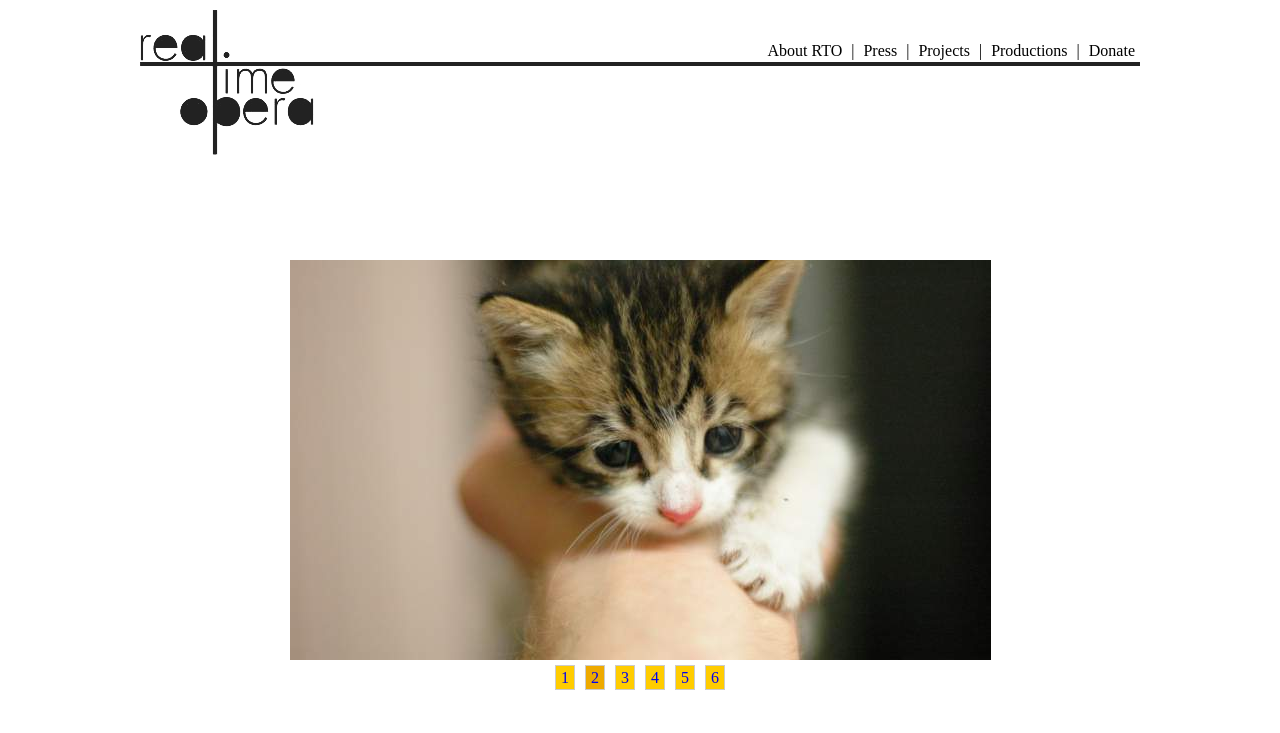
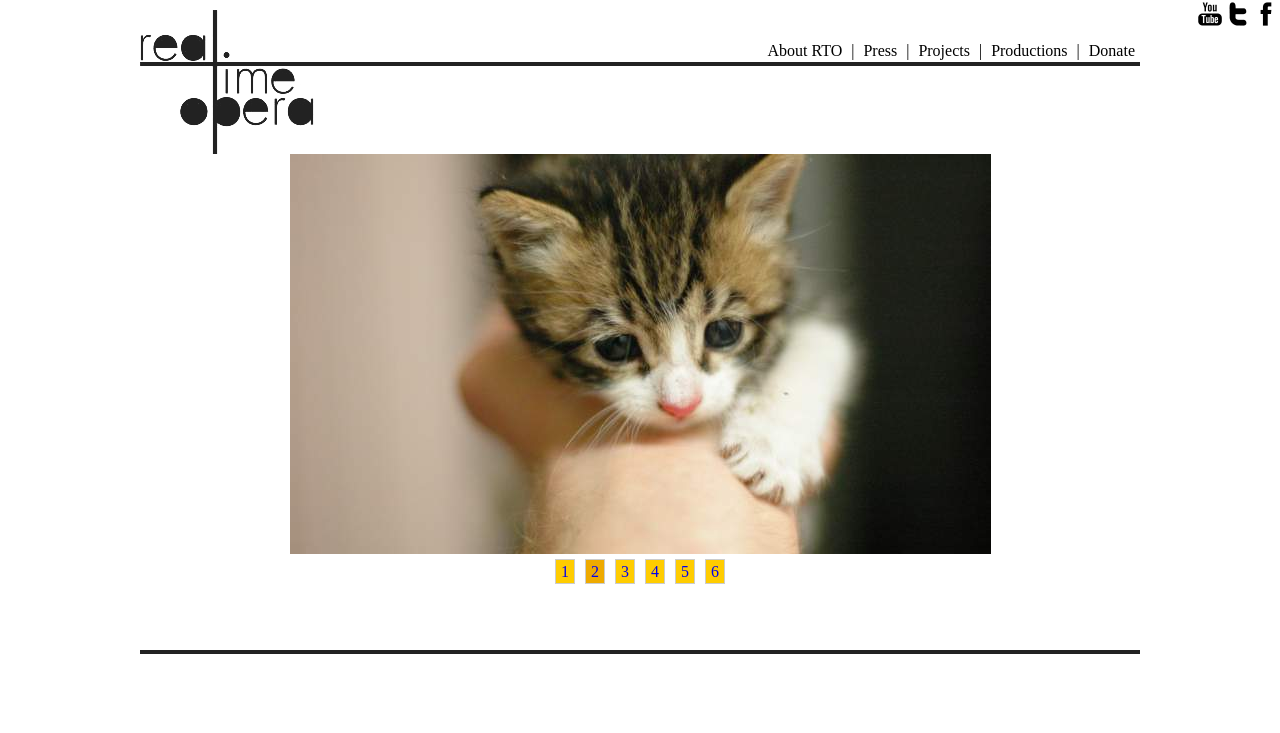
Before and after one commit to baroquebloke/RTO, a Flask app: page / in a window 1280 px wide. Shown: the top 733 px of the page. Run offline with Flask 2, Linux system fonts and the light colour scheme; some libraries are stand-ins or nearby versions.

Commit message:
added social media buttons!
and they work.  sweet

```diff
--- a/static/style.css
+++ b/static/style.css
@@ -48,7 +48,32 @@ table {
 }
 
 /* ################################################# */
-body {
+
+.social {
+    padding: 2px;
+    margin-bottom: -25px;
+    float: right;
+}
+.social ul li {
+    display:    inline-block;
+}
+.icon {
+    width:  24px;
+    height: 24px;
+    display:    block;
+    background-repeat:  no-repeat;
+}
+.facebook {
+    background-image:   url(/static/logos/24_facebook.png);
+}
+.twitter {
+    background-image:   url(/static/logos/24_twitter.png);
+}
+.youtube {
+    background-image:   url(/static/logos/24_youtube.png);
+}
+
+.container {
   max-width: 1000px;
   padding: 10px;
   margin: 0 auto;
@@ -57,31 +82,30 @@ header {
     max-width: 100%;
     background-image: url(/static/logos/full-width-logo.png);
     background-repeat: no-repeat;
-  height: 250px;
+    height: 144px;
     overflow: hidden;
+    clear: both;
 }
 menu {
     margin-top: 33px;
-}
-#nav {
     text-align: justify;
     float: right;
 }
-#nav li:after {
+menu li:after {
     content: '|';
 }
-#nav li:last-child:after {
+menu li:last-child:after {
     content: none;
 }
-#nav li {
+menu li {
     display: inline-block;
 }
-#nav a {
+menu a {
     text-decoration: none;
     color: black;
     padding: 0 5px 0 5px;
 }
-#nav a:hover {
+menu a:hover {
     color: green;
 }
 
@@ -112,3 +136,10 @@ menu {
 #slide_nav a:focus {
     outline: none;
 }
+footer {
+    max-width: 100%;
+    background-image: url(/static/logos/footer.png);
+    background-repeat: no-repeat;
+    height: 144px;
+    overflow: hidden;
+}
--- a/templates/layouts/base.html
+++ b/templates/layouts/base.html
@@ -13,18 +13,16 @@
     </head>
     <body>
         <div class="social">
-      <ul id="social_buttons">
-        <li>
-          <a src="/static/logos/facebook.png"/>
-        </li>
-        <li>
-          <a src="/static/logos/youtube.png"/>
-        </li>
+            <ul>
+                <li><a href="http://www.youtube.com" target="_blank" class="icon youtube"></a></li>
+                <li><a href="http://www.twitter.com" target="_blank" class="icon twitter"></a></li>
+                <li><a href="http://www.facebook.com" target="_blank" class="icon facebook"></a></li>
             </ul>
         </div>
+        <div class="container">
             <header>
                 <menu>
-        <ul id="nav">
+                    <ul>
                         <li>
                             <a href="/about">About RTO</a>
                         </li>
@@ -49,5 +47,6 @@
             </div>
             <footer>
             </footer>
+        </div>
     </body>
 </html>
```
Also changed, not shown: static/logos/24_facebook.png (added), static/logos/24_twitter.png (added), static/logos/24_youtube.png (added), static/logos/32_facebook.png (added), static/logos/32_twitter.png (added), static/logos/32_youtube.png (added), static/logos/facebook.png (deleted), static/logos/footer.png (added), static/logos/full-width-logo.png, static/logos/youtube.png (deleted). Lines whose indentation alone changed are shown as unchanged.
